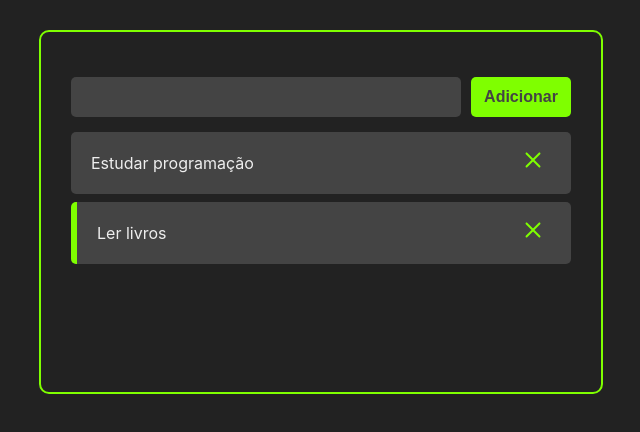
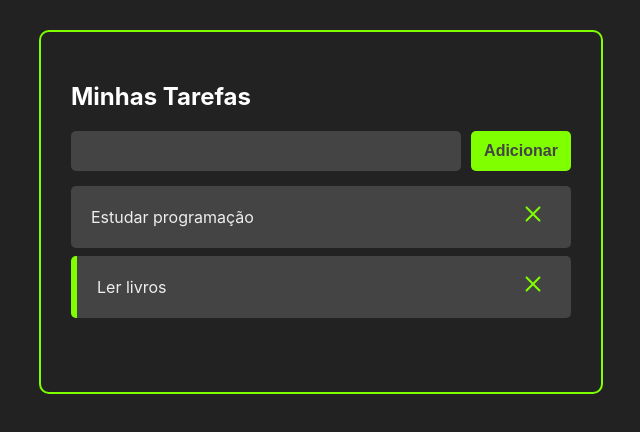
Before and after one commit to Dionatan2019Rodrigues/to-do-list-at-react, a React (Create React App) app: page / in a window 1280 px wide. Shown: the top 432 px of the page, without its empty margins (319-959 px from the left). Built offline with nearby package versions, Linux system fonts and the light colour scheme.

Commit message:
feat: Header component

```diff
--- a/src/App.jsx
+++ b/src/App.jsx
@@ -4,6 +4,7 @@ import { v4 as uuidv4 } from "uuid";
 import "./App.css";
 import Tasks from "./components/Tasks";
 import AddTask from "./components/AddTask";
+import Header from "./components/Header"
 
 const App = () => {
   const [tasks, setTasks] = useState([
@@ -49,6 +50,7 @@ const App = () => {
   return (
     <>
       <section className="container">
+        <Header>Minhas Tarefas</Header>
         <AddTask handleTaskAdddition={handleTaskAdddition} />
         <Tasks
           tasks={tasks}
--- /dev/null
+++ b/src/components/Header.jsx
@@ -0,0 +1,7 @@
+import React from "react";
+
+const Header = ({ children }) => {
+  return <h1>{children}</h1>;
+};
+
+export default Header;
```
